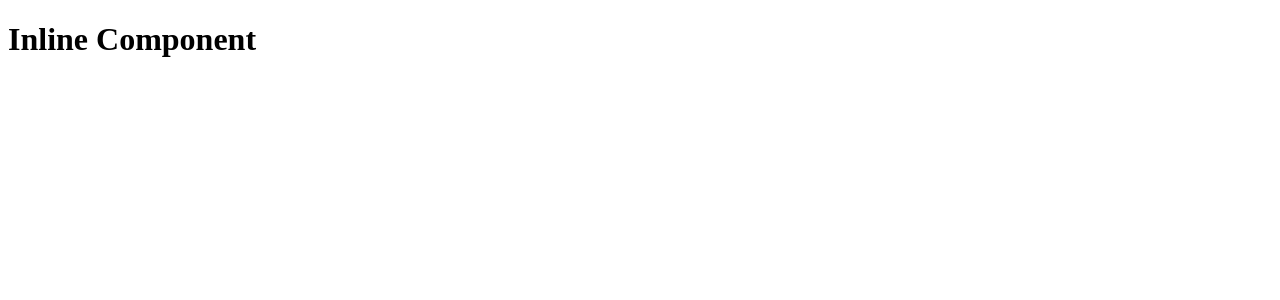
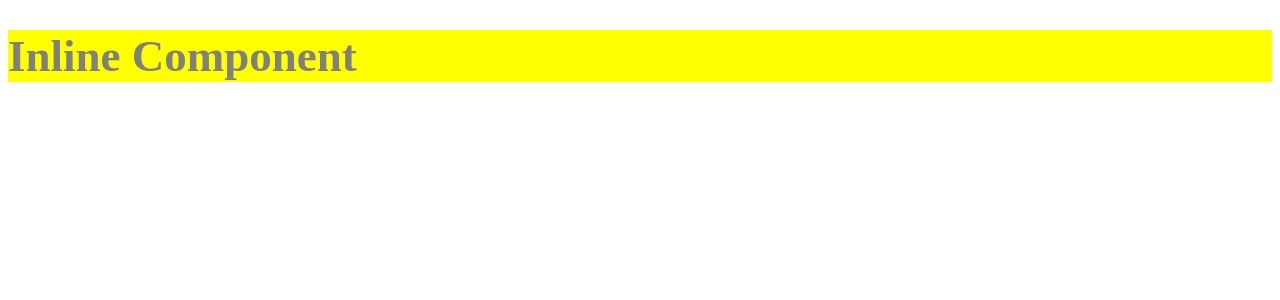
Before and after one commit to Heidi4/react-todoapp, a React (Vite) app: page / in a window 1280 px wide. Shown: the top 300 px of the page. Built offline with nearby package versions, Linux system fonts and the light colour scheme.

Commit message:
Styling with external CSS

```diff
--- a/src/components/InlineComponent.jsx
+++ b/src/components/InlineComponent.jsx
@@ -1,7 +1,9 @@
+import "../css/style.css"
+
 function InlineComponent() {
   return (
     <div>
-      <h1>Inline Component</h1>
+      <h1 className="header">Inline Component</h1>
     </div>
   );
 }
```
